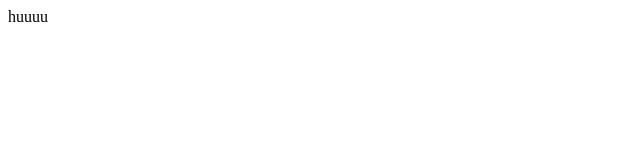
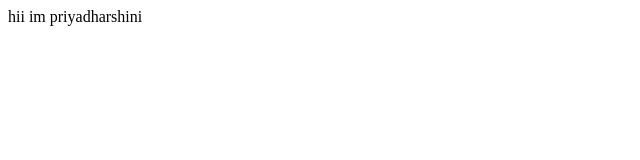
Before and after one commit to PRIYAK76/priyadharshiniprotfolio, a React (Create React App) app: page / in a window 1280 px wide. Shown: the top 160 px of the page, without its empty margins (0-640 px from the left). Built offline with nearby package versions, Linux system fonts and the light colour scheme.

Commit message:
Update App.js

```diff
--- a/src/App.js
+++ b/src/App.js
@@ -2,7 +2,7 @@
 function App() {
   return (
     <div className="App">
-      huuuu
+      hii im priyadharshini
     </div>
   );
 }
```
